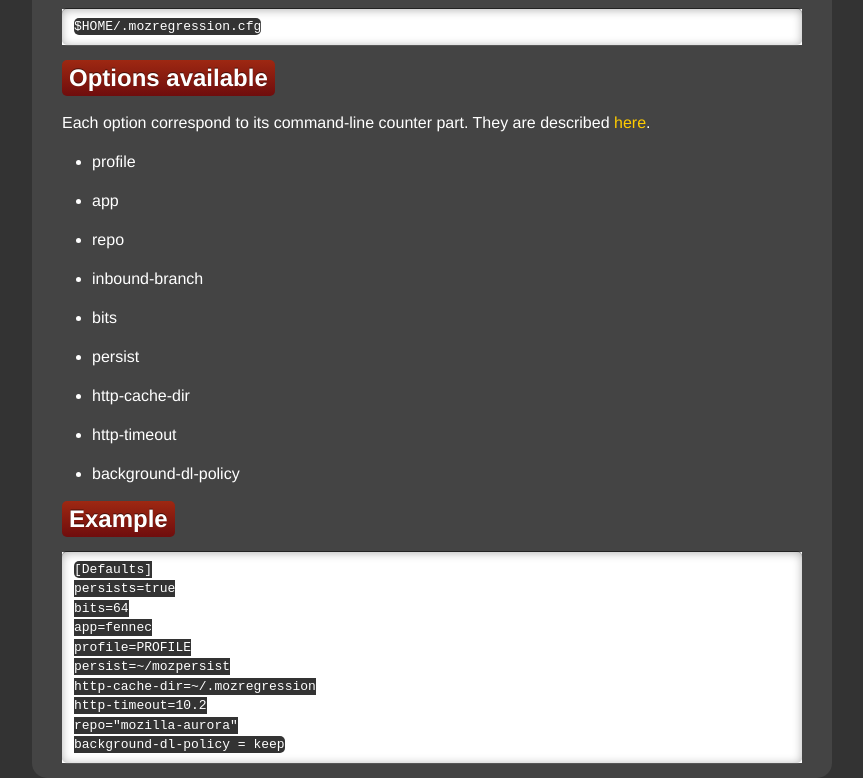
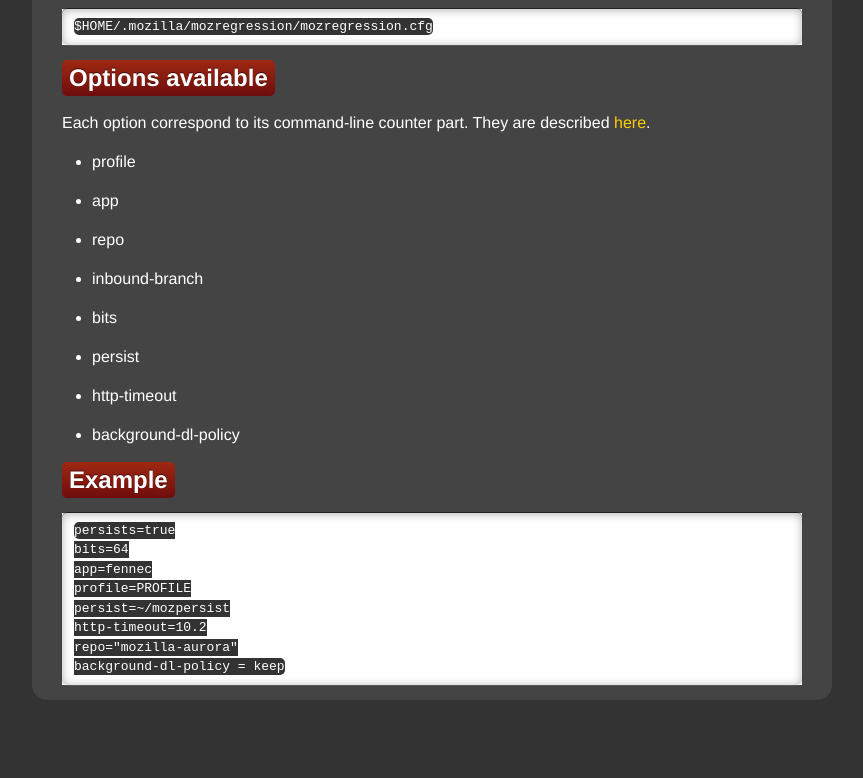
Before and after one commit to mozilla/mozregression, a Jekyll site: the page built from documentation/configuration.md, in a window 1280 px wide. Shown: the part 320-1098 px from the top of the page, without its empty margins (208-1071 px from the left). Built offline with Jekyll 4.4.1, drawn with Linux system fonts in a browser that asks for light colours; after the commit the page ends 1020 px from its top, so only the background shows below that.

Commit message:
remove the obsolete http-cache-dir option and fix configuration usage

```diff
--- a/documentation/configuration.md
+++ b/documentation/configuration.md
@@ -10,7 +10,7 @@ To preset options into mozregression, create a configuration file (.INI formatte
 
 Location:
 
-    $HOME/.mozregression.cfg
+    $HOME/.mozilla/mozregression/mozregression.cfg
 
 ## Options available
 Each option correspond to its command-line counter part. They are described [here](usage.html).
@@ -27,21 +27,17 @@ Each option correspond to its command-line counter part. They are described [her
 
 - persist
 
-- http-cache-dir
-
 - http-timeout
 
 - background-dl-policy
 
 ## Example
 
-    [Defaults]
     persists=true
     bits=64
     app=fennec
     profile=PROFILE
     persist=~/mozpersist
-    http-cache-dir=~/.mozregression
     http-timeout=10.2
     repo="mozilla-aurora"
     background-dl-policy = keep
```
Also changed, not shown: documentation/usage.md (+0 -4 lines).
